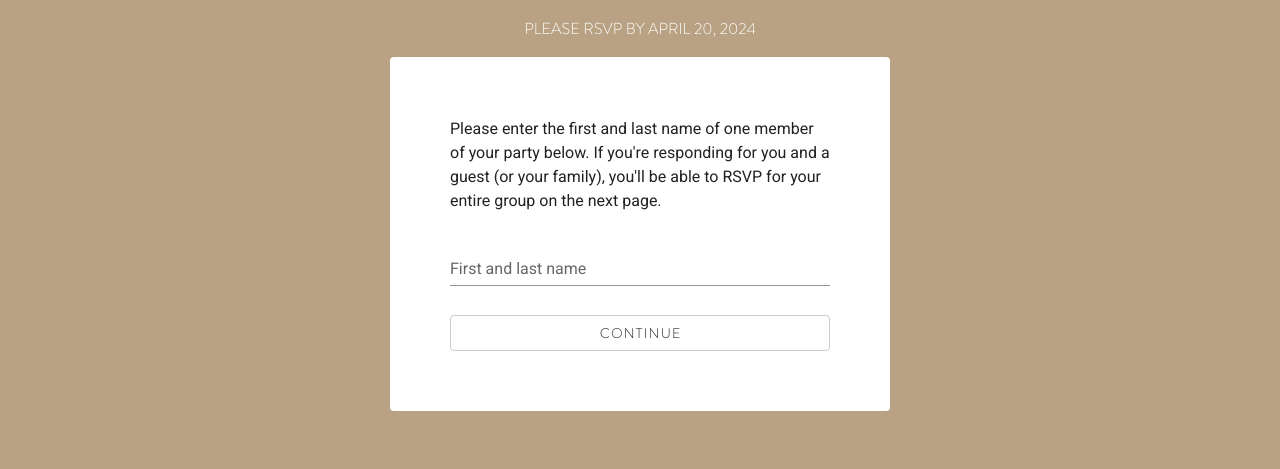
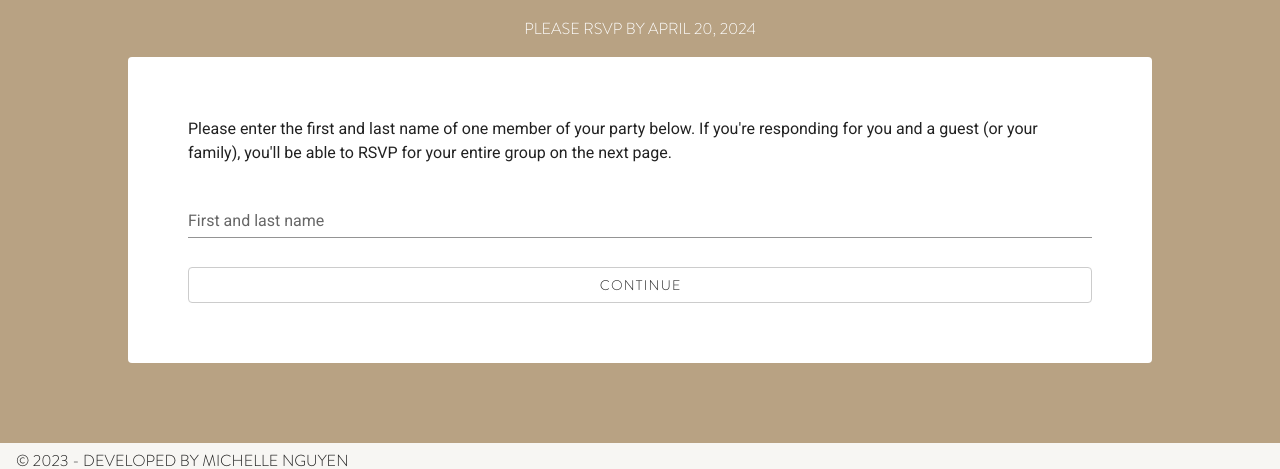
Before and after one commit to nguyenmichelle/keachelle-wedding, a Nuxt app: page / in a window 1280 px wide. Shown: the part 4559-5028 px from the top of the page. Built offline with nearby package versions, Linux system fonts and the light colour scheme.

Commit message:
Updating width of RSVP form

```diff
--- a/components/Section/Rsvp.vue
+++ b/components/Section/Rsvp.vue
@@ -22,7 +22,9 @@
 
 <style>
   .sheet {
-    width: 500px;
+    width: 80%;
     padding: 60px;
   }
+
+
 </style>
```
